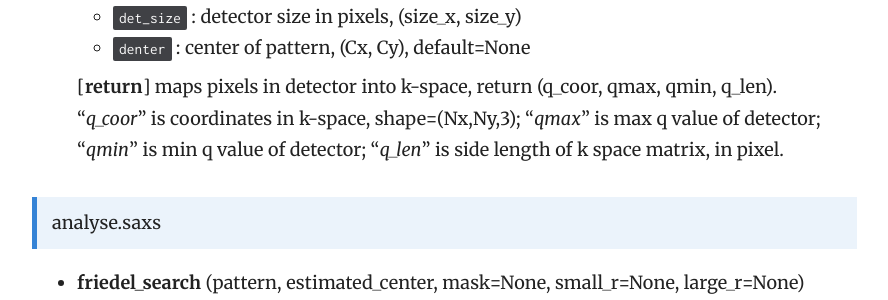
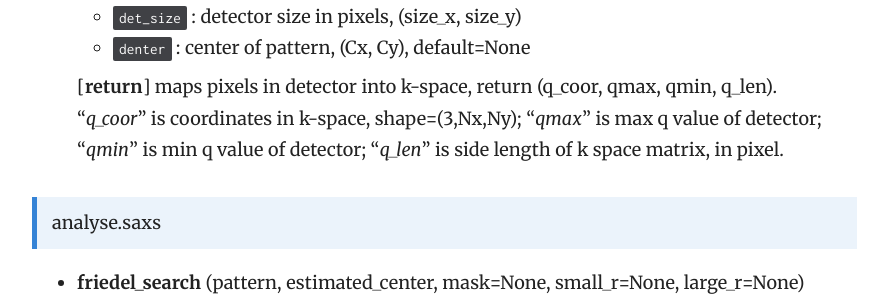
Before and after one commit to estonshi/spipy-wiki, a Jekyll site: the page built from _docs/bDocuments/analyse.md, in a window 1280 px wide and 900 px high, scrolled down 1207 px. Shown: the part 153-453 px from the top of the window, without its empty margins (343-1231 px from the left). Built offline with Jekyll 4.4.1, drawn with Linux system fonts in a browser that asks for light colours.

Commit message:
ewald_mapping change

```diff
--- a/_docs/bDocuments/analyse.md
+++ b/_docs/bDocuments/analyse.md
@@ -46,7 +46,7 @@ order: 1
     - `det_size` : detector size in pixels, (size_x, size_y)
     - `denter` : center of pattern, (Cx, Cy), default=None
 
-    [__return__] maps pixels in detector into k-space, return (q_coor, qmax, qmin, q_len). "*q_coor*" is coordinates in k-space, shape=(Nx,Ny,3); "*qmax*" is max q value of detector; "*qmin*" is min q value of detector; "*q_len*" is side length of k space matrix, in pixel.
+    [__return__] maps pixels in detector into k-space, return (q_coor, qmax, qmin, q_len). "*q_coor*" is coordinates in k-space, shape=(3,Nx,Ny); "*qmax*" is max q value of detector; "*qmin*" is min q value of detector; "*q_len*" is side length of k space matrix, in pixel.
 
 > analyse.saxs
 
```
